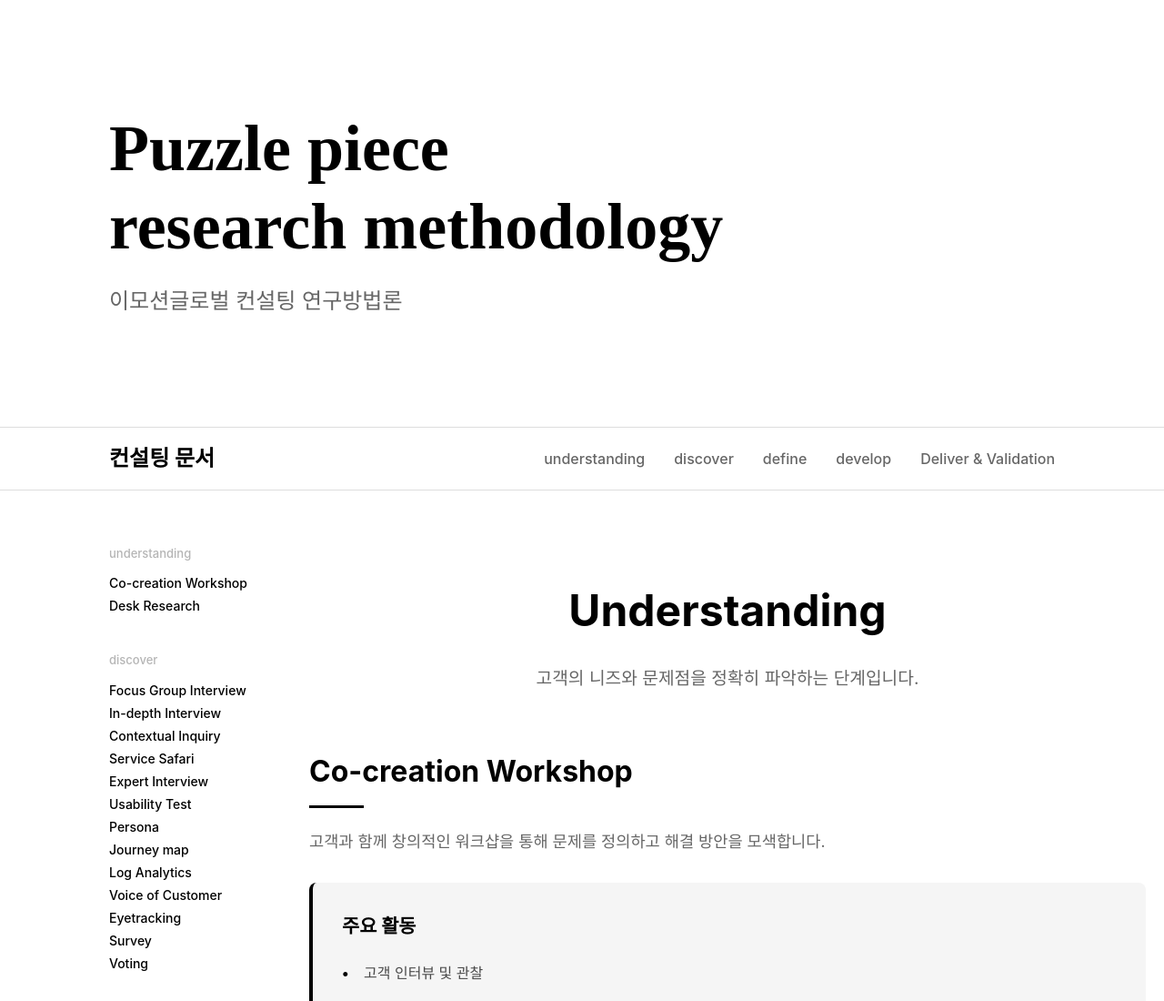
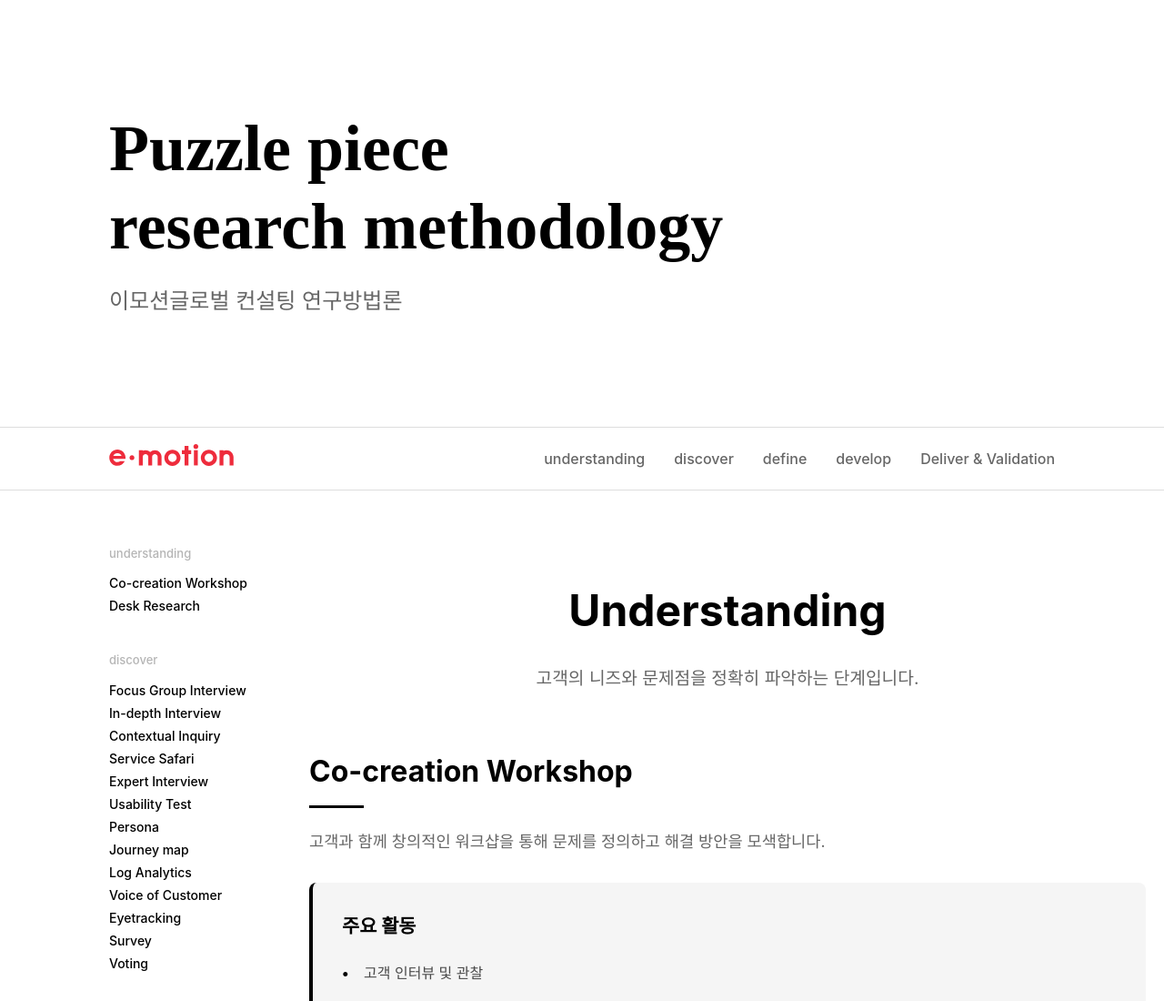
Before and after one commit to ynn-i/XC-consulting, a website: page index.html in a window 1280 px wide. Shown: the top 1100 px of the page at 91% size. Drawn offline with Linux system fonts and the light colour scheme; a web font is replaced by a local one.

Commit message:
feat: Add logo image and update header

```diff
--- a/index.html
+++ b/index.html
@@ -18,7 +18,7 @@
     <header class="header">
         <nav class="nav">
             <div class="container">
-                <h1 class="logo">컨설팅 문서</h1>
+                <h1 class="logo"><img src="images/LOGO.svg" alt="Emotion Global Consulting Logo"></h1>
                 <ul class="nav-links">
                     <li><a href="#home">understanding</a></li>
                     <li><a href="#about">discover</a></li>
```
Also changed, not shown: images/LOGO.svg (added).
